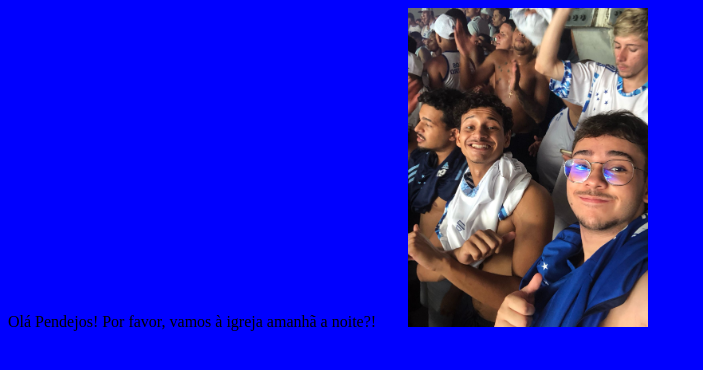
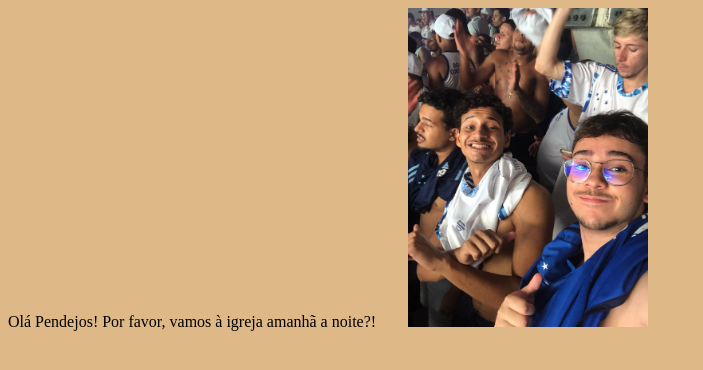
Before and after one commit to ovitorguimaraes/ProjetoWebdoVT, a plain HTML site: page index.html in a window 1280 px wide. Shown: the whole page, without its empty margins (0-703 px from the left). Drawn offline with Linux system fonts and the light colour scheme.

Commit message:
UPDATE style.css

```diff
--- a/style.css
+++ b/style.css
@@ -1,3 +1,3 @@
 body {
-    background-color: blue;
+    background-color: burlywood;
 }
```
